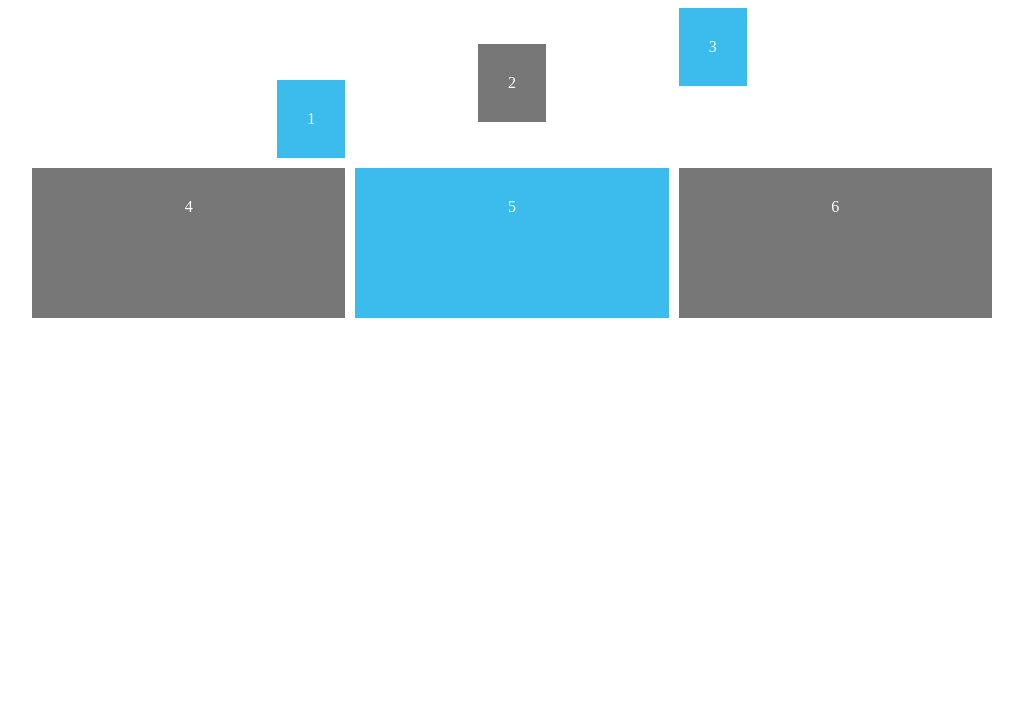
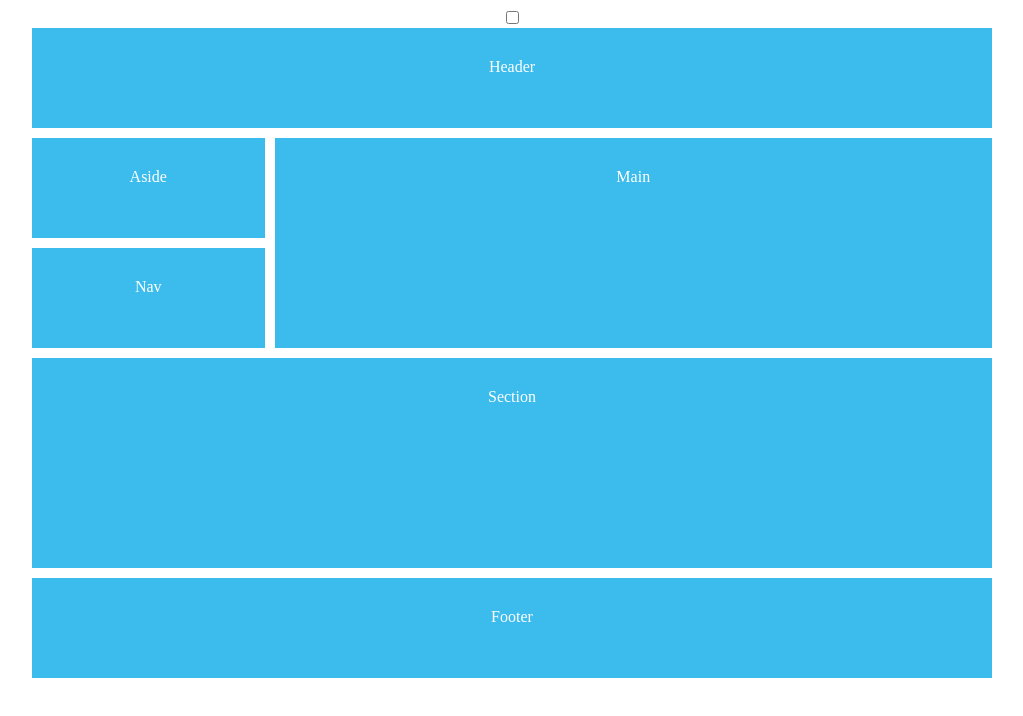
Before and after one commit to alekschyla/grid-tutorial, a plain HTML site: page index.html in a window 1280 px wide. Shown: the whole page, without its empty margins (128-1151 px from the left). Drawn offline with Linux system fonts and the light colour scheme.

Commit message:
Create a 12-Column Grid

```diff
--- a/index.html
+++ b/index.html
@@ -5,51 +5,89 @@
     <style>
         body{
             color: #fff;
-            font-family: 'Nunito Semibold';
+            font-family: 'Nunito Semibold', serif;
             text-align: center;
         }
         #content{
             display: grid;
-            grid-template-columns: repeat(3, 1fr);
-            grid-auto-rows: minmax(150px, auto);
+            grid-template-columns: repeat(12, 1fr);
+            grid-auto-rows: minmax(100px, auto);
             grid-gap: 10px;
             max-width: 960px;
             margin: 0 auto;
+            position: relative;
         }
-        #content div{
+        #content > *{
             background: #3bbced;
             padding: 30px;
         }
-        #content div:nth-child(even){
-            background: #777;
+        header {
+            grid-column: 1 / 13;
         }
-        .one {
-            justify-self: end;
-            align-self: end;
+        main {
+            grid-column: 4 / 13;
+            grid-row: 2 / 4;
         }
-        .two {
-            align-self: center;
-            justify-self: center;
+        aside {
+            grid-column: 1 / 4;
         }
-        .three {
-            align-self: start;
-            justify-self: start;
+        section {
+            grid-column: 1 / 13;
+            grid-row: 4 / 6;
         }
-
-
+        nav {
+            grid-column: 1 / 4;
+        }
+        footer {
+            grid-column: 1 / 13;
+        }
+        #grid {
+            display: grid;
+            position: absolute;
+            top: 0;
+            left: 0;
+            grid-template-columns: repeat(12, 1fr);
+            grid-auto-rows: minmax(100%, auto);
+            width: 100%;
+            height: 100%;
+            background: transparent;
+            padding: 0;
+            display: none;
+        }
+        #grid p {
+            border: 1px solid;
+            background: #000;
+            margin: 0;
+            opacity: 0.2;
+        }
+        input:checked + #content #grid {
+            display: grid;
+        }
     </style>
 </head>
 <body>
-
+<input type="checkbox">
 <div id="content">
-
-    <div class="one">1</div>
-    <div class="two">2</div>
-    <div class="three">3</div>
-    <div class="four">4</div>
-    <div class="five">5</div>
-    <div class="six">6</div>
-
+    <div id="grid">
+        <p></p>
+        <p></p>
+        <p></p>
+        <p></p>
+        <p></p>
+        <p></p>
+        <p></p>
+        <p></p>
+        <p></p>
+        <p></p>
+        <p></p>
+        <p></p>
+    </div>
+    <header>Header</header>
+    <main>Main</main>
+    <section>Section</section>
+    <aside>Aside</aside>
+    <nav>Nav</nav>
+    <footer>Footer</footer>
 
 </div>
 
```
